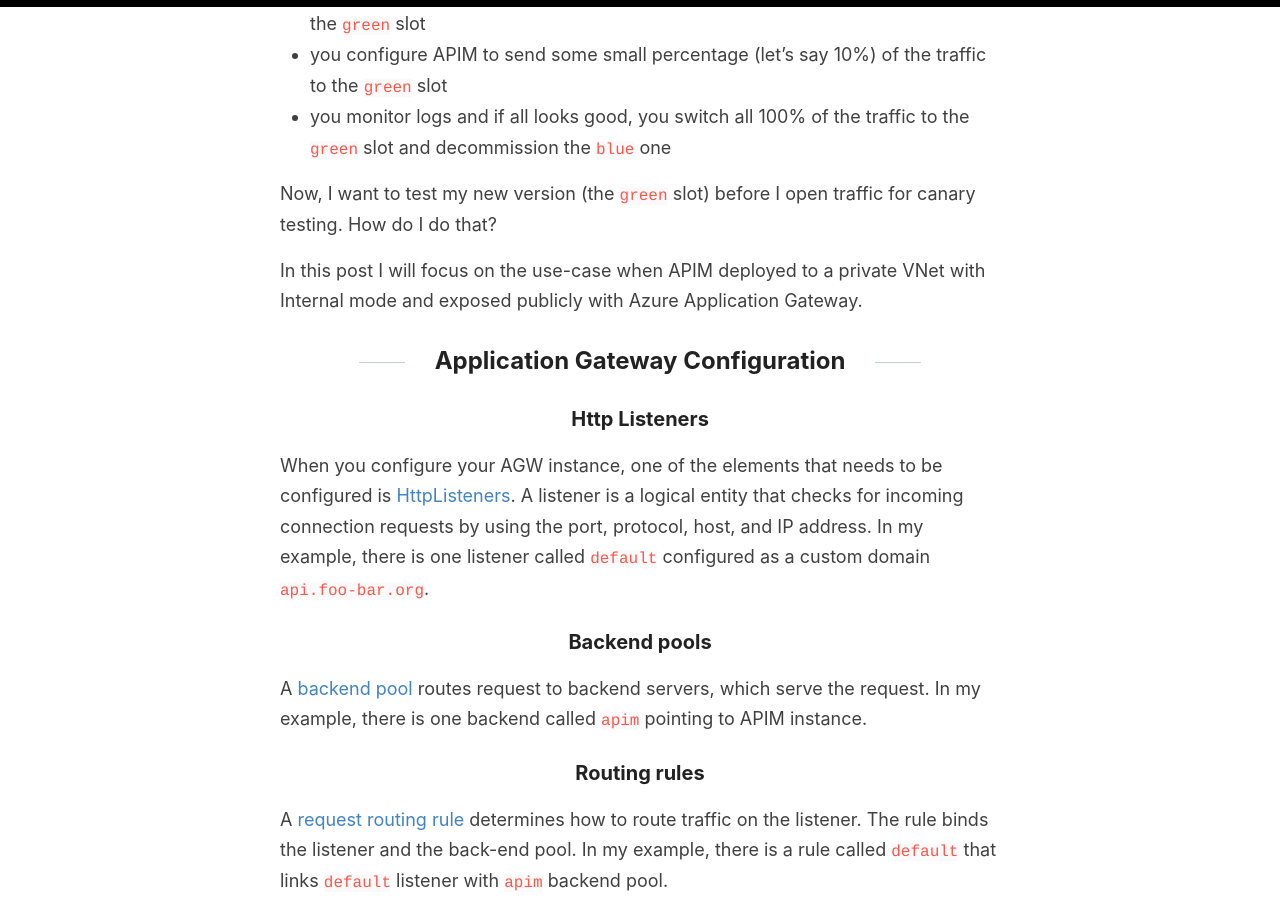
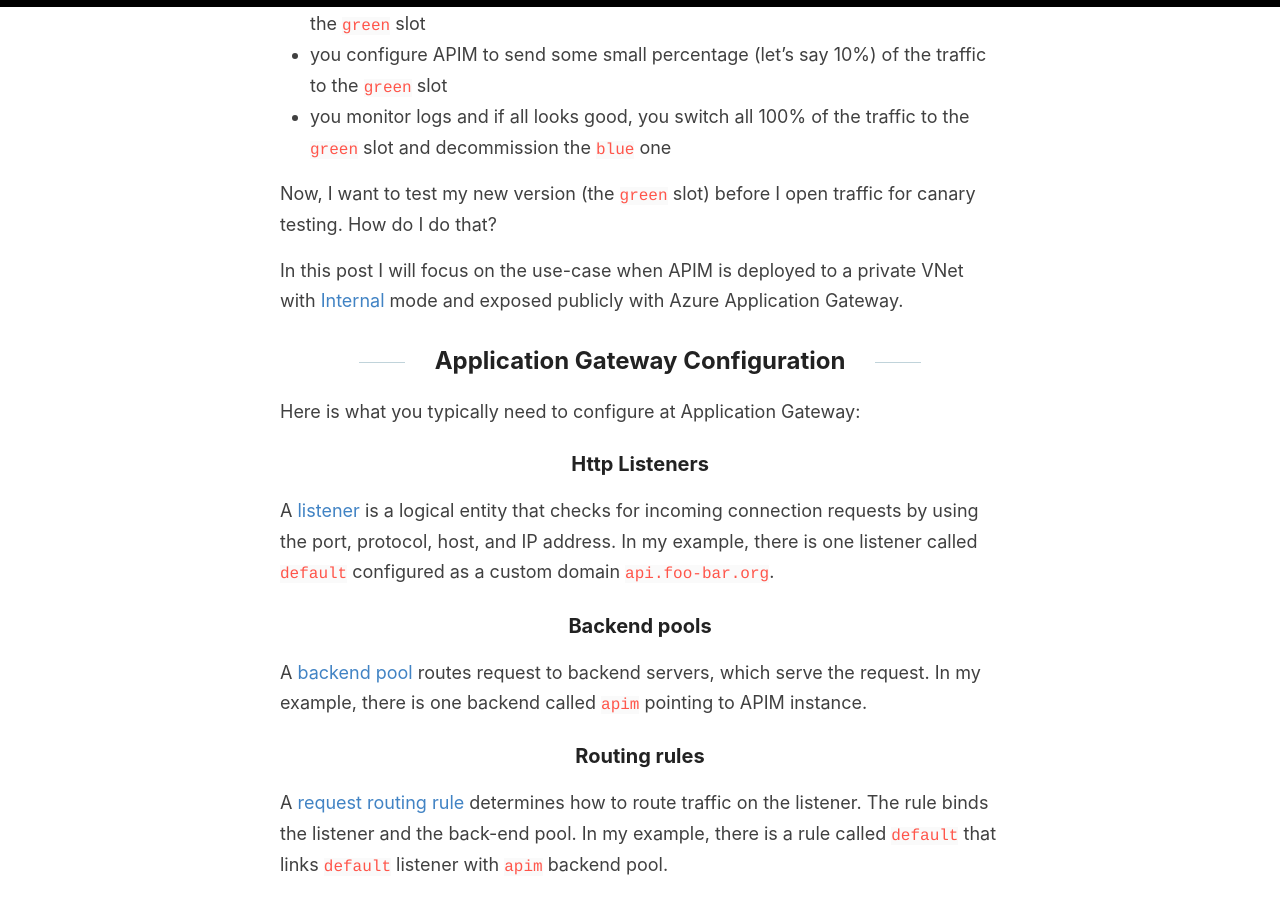
Before and after one commit to evgenyb/evgenyb.github.io, a Jekyll site: the page built from _posts/2020-11-05-blue-green-azure-application-gateway.md, in a window 1280 px wide and 900 px high, scrolled down 1352 px. Built offline with Jekyll 4.4.1, drawn with Linux system fonts in a browser that asks for light colours.

Commit message:
IMprove content

```diff
--- a/_posts/2020-11-05-blue-green-azure-application-gateway.md
+++ b/_posts/2020-11-05-blue-green-azure-application-gateway.md
@@ -22,13 +22,15 @@
 
 Now, I want to test my new version (the `green` slot) before I open traffic for canary testing. How do I do that?
 
-In this post I will focus on the use-case when APIM deployed to a private VNet with Internal mode and exposed publicly with Azure Application Gateway.
+In this post I will focus on the use-case when APIM is deployed to a private VNet with [Internal](https://docs.microsoft.com/en-us/azure/api-management/api-management-using-with-vnet?WT.mc_id=AZ-MVP-5003837) mode and exposed publicly with Azure Application Gateway.
 
 ## Application Gateway Configuration
 
+Here is what you typically need to configure at Application Gateway:
+
 ### Http Listeners
 
-When you configure your AGW instance, one of the elements that needs to be configured is [HttpListeners](https://docs.microsoft.com/en-us/azure/application-gateway/configuration-listeners?WT.mc_id=AZ-MVP-5003837). A listener is a logical entity that checks for incoming connection requests by using the port, protocol, host, and IP address. In my example, there is one listener called `default` configured as a custom domain `api.foo-bar.org`.
+A [listener](https://docs.microsoft.com/en-us/azure/application-gateway/configuration-listeners?WT.mc_id=AZ-MVP-5003837) is a logical entity that checks for incoming connection requests by using the port, protocol, host, and IP address. In my example, there is one listener called `default` configured as a custom domain `api.foo-bar.org`.
 
 ### Backend pools
 
```
